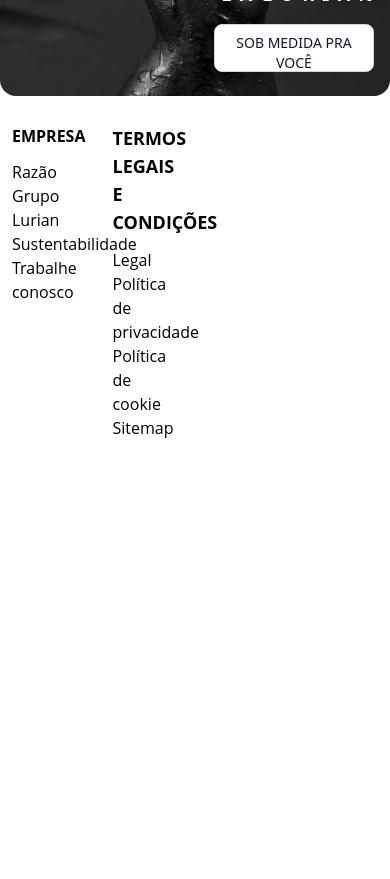
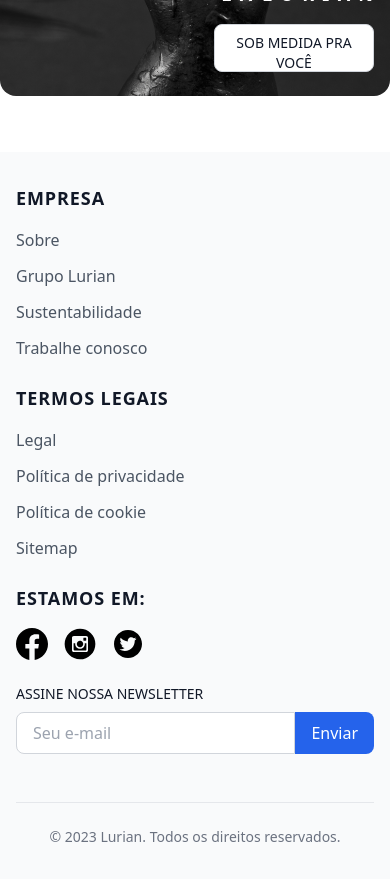
Before and after one commit to Gabriel-vcampos/Projeto-lurian-angular16, an Angular app in the folder projetointegrador/: page / in a window 390 px wide. Shown: the part 4420-5299 px from the top of the page. Before the commit the page ends 4860 px from the top, so only its background shows below. Built offline with nearby package versions, Linux system fonts and the light colour scheme.

Commit message:
responsive finished

```diff
--- a/projetointegrador/src/app/components/footer/footer.component.html
+++ b/projetointegrador/src/app/components/footer/footer.component.html
@@ -1,49 +1,59 @@
-<footer class="mt-7">
-    <div class="grid grid-cols-4 gap-3">
-        <div class="mx-3">
-            <h2 class="mb-3 v font-teste font-bold">EMPRESA</h2>
-            <ul class="">
-                <li><a class="font-teste hover:font-bold" routerLink="/login">Razão</a></li>
-                <li><a class="font-teste hover:font-bold" routerLink="/">Grupo Lurian</a></li>
-                <li><a class="font-teste hover:font-bold" routerLink="/">Sustentabilidade</a></li>
-                <li><a class="font-teste hover:font-bold" routerLink="/">Trabalhe conosco</a></li>
+<footer class="mt-14 bg-gray-50 py-8 px-4 sm:px-6 lg:px-8">
+    <div class="max-w-7xl mx-auto">
+        <div class="grid grid-cols-1 sm:grid-cols-2 lg:grid-cols-4 gap-6 sm:gap-8">
+            <!-- Company Column -->
+            <div class="sm:col-span-1">
+                <h2 class="mb-4 text-lg font-bold text-gray-900 uppercase tracking-wider">EMPRESA</h2>
+                <ul class="space-y-3">
+                    <li><a class="text-gray-600 hover:text-gray-900 hover:font-medium transition-colors duration-200" routerLink="/login">Sobre</a></li>
+                    <li><a class="text-gray-600 hover:text-gray-900 hover:font-medium transition-colors duration-200" routerLink="/">Grupo Lurian</a></li>
+                    <li><a class="text-gray-600 hover:text-gray-900 hover:font-medium transition-colors duration-200" routerLink="/">Sustentabilidade</a></li>
+                    <li><a class="text-gray-600 hover:text-gray-900 hover:font-medium transition-colors duration-200" routerLink="/">Trabalhe conosco</a></li>
                 </ul>
             </div>
-        <div class="mx-3">
-            <h2 class="mb-3 text-lg font-teste font-bold">TERMOS LEGAIS E CONDIÇÕES</h2>
-            <ul class="">
-                <li><a class="font-teste hover:font-bold" routerLink="/">Legal</a></li>
-                <li><a class="font-teste hover:font-bold" routerLink="/">Política de privacidade</a></li>
-                <li><a class="font-teste hover:font-bold" routerLink="/">Política de cookie</a></li>
-                <li><a class="font-teste hover:font-bold" routerLink="/">Sitemap</a></li>
+
+            <!-- Legal Column -->
+            <div class="sm:col-span-1">
+                <h2 class="mb-4 text-lg font-bold text-gray-900 uppercase tracking-wider">TERMOS LEGAIS</h2>
+                <ul class="space-y-3">
+                    <li><a class="text-gray-600 hover:text-gray-900 hover:font-medium transition-colors duration-200" routerLink="/">Legal</a></li>
+                    <li><a class="text-gray-600 hover:text-gray-900 hover:font-medium transition-colors duration-200" routerLink="/">Política de privacidade</a></li>
+                    <li><a class="text-gray-600 hover:text-gray-900 hover:font-medium transition-colors duration-200" routerLink="/">Política de cookie</a></li>
+                    <li><a class="text-gray-600 hover:text-gray-900 hover:font-medium transition-colors duration-200" routerLink="/">Sitemap</a></li>
                 </ul>
             </div>
-        <div class="mx-56 col-span-2">
-            <h2 class="mb-4 text-lg font-teste font-bold">ESTAMOS EM:</h2>
-            <div class="flex">
-                <a class="mx-2" routerLink="/">
-                  <img
-                    src="/assets/akar-icons_facebook-fill.svg"
-                    alt=""
-                    class="w-6 h-6 transform scale-90 hover:scale-125 transition-transform duration-300"
-                  >
+
+            <!-- Social Media Column -->
+            <div class="sm:col-span-2 lg:col-span-2">
+                <h2 class="mb-4 text-lg font-bold text-gray-900 uppercase tracking-wider">ESTAMOS EM:</h2>
+                <div class="flex space-x-4">
+                    <a routerLink="/" class="text-gray-400 hover:text-blue-600 transition-colors duration-200">
+                        <img src="/assets/akar-icons_facebook-fill.svg" alt="Facebook" class="w-8 h-8 hover:scale-110 transition-transform duration-200">
                     </a>
-                <a class="mx-2" routerLink="/">
-                  <img
-                    src="/assets/entypo-social_instagram-with-circle.svg"
-                    alt=""
-                    class="w-6 h-6 transform scale-90 hover:scale-125 transition-transform duration-300"
-                  >
+                    <a routerLink="/" class="text-gray-400 hover:text-pink-600 transition-colors duration-200">
+                        <img src="/assets/entypo-social_instagram-with-circle.svg" alt="Instagram" class="w-8 h-8 hover:scale-110 transition-transform duration-200">
                     </a>
-                <a class="mx-2" routerLink="/">
-                  <img
-                    src="/assets/ant-design_twitter-circle-filled.svg"
-                    alt=""
-                    class="w-6 h-6 transform scale-90 hover:scale-125 transition-transform duration-300"
-                  >
+                    <a routerLink="/" class="text-gray-400 hover:text-blue-400 transition-colors duration-200">
+                        <img src="/assets/ant-design_twitter-circle-filled.svg" alt="Twitter" class="w-8 h-8 hover:scale-110 transition-transform duration-200">
                     </a>
                 </div>
 
+                <!-- Optional: Newsletter Signup -->
+                <div class="mt-6">
+                    <h3 class="text-sm font-medium text-gray-900 mb-2">ASSINE NOSSA NEWSLETTER</h3>
+                    <div class="flex">
+                        <input type="email" placeholder="Seu e-mail" class="px-4 py-2 w-full rounded-l-lg border border-gray-300 focus:outline-none focus:ring-2 focus:ring-blue-500">
+                        <button class="bg-blue-600 hover:bg-blue-700 text-white px-4 py-2 rounded-r-lg transition-colors duration-200">
+                            Enviar
+                        </button>
+                    </div>
+                </div>
+            </div>
+        </div>
+
+        <!-- Copyright -->
+        <div class="mt-12 pt-6 border-t border-gray-200 text-center text-gray-500 text-sm">
+            <p>&copy; 2023 Lurian. Todos os direitos reservados.</p>
         </div>
     </div>
 </footer>
```
Lines whose indentation alone changed are shown as unchanged.
